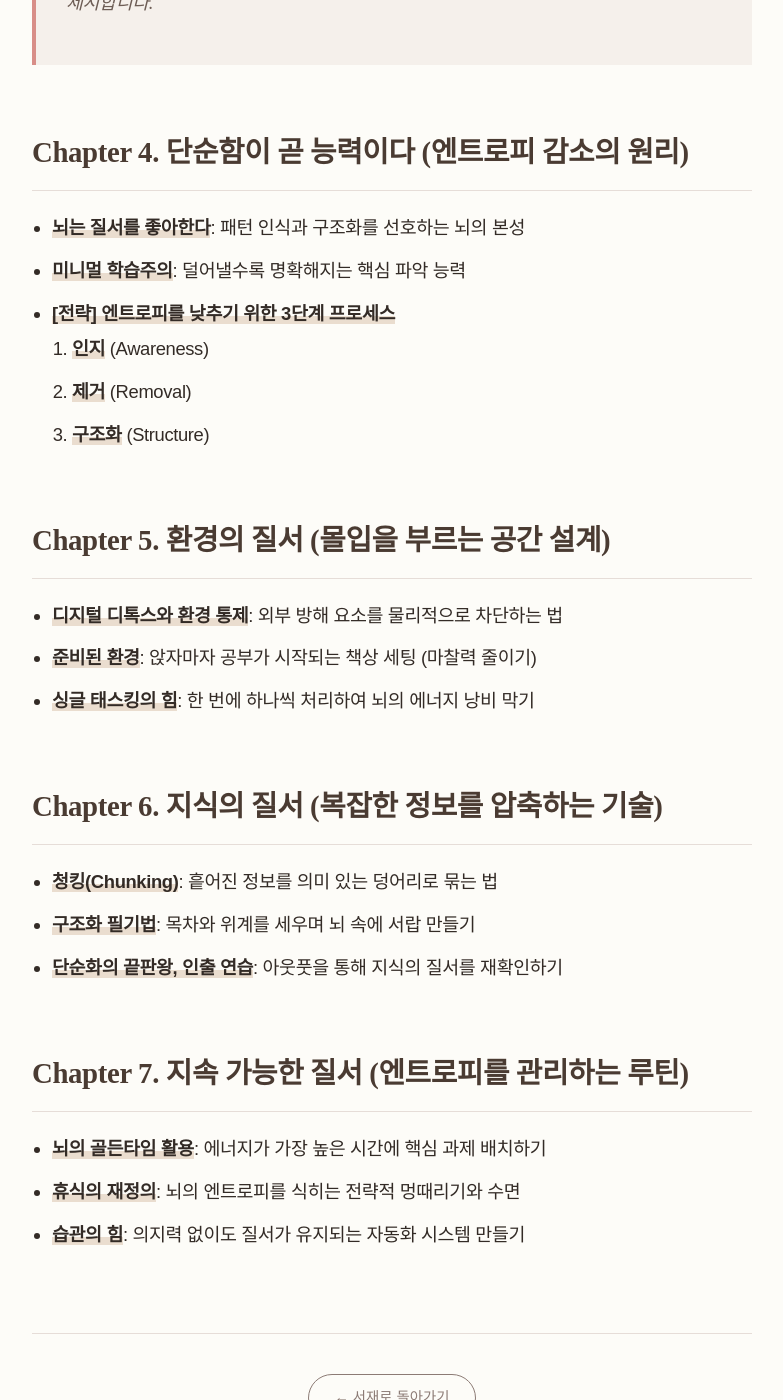
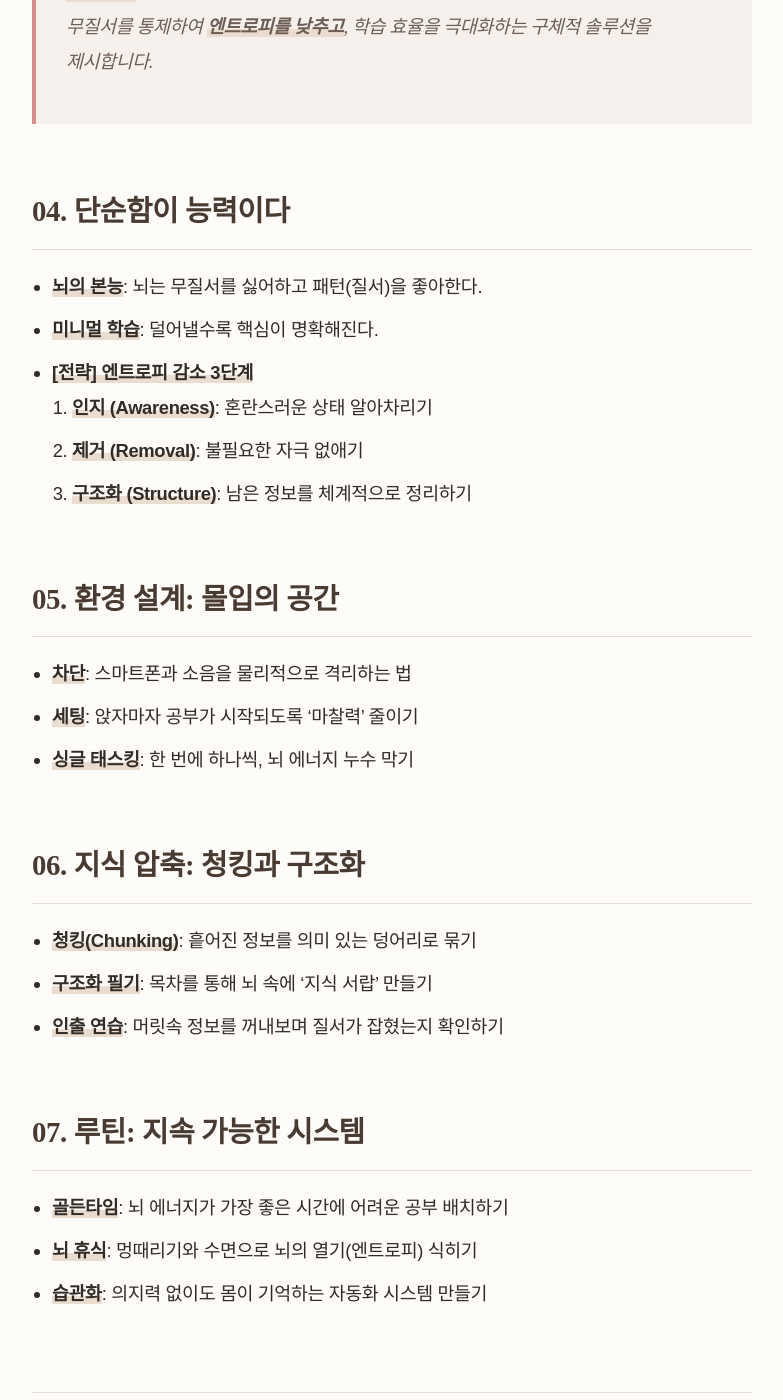
Before and after one commit to somath-edu/somath-edu.github.io, a Jekyll site: the page built from entropy.md, in a window 1280 px wide and 1400 px high, scrolled down 2190 px. Shown: the whole window, without its empty margins (248-1031 px from the left). Built offline with Jekyll 4.4.1, drawn with Linux system fonts in a browser that asks for light colours; some web fonts are replaced; some of the changed text lies outside the part shown.

Commit message:
Revise entropy.md for clarity and structure

```diff
--- a/entropy.md
+++ b/entropy.md
@@ -6,63 +6,65 @@ date: 2026-02-02
 ---
 
 <br>
-학습할수록 머릿속이 복잡해지나요? 심리적 엔트로피를 낮추고 몰입을 극대화하는 가장 과학적인 학습 전략을 소개합니다.
+
+학습할수록 머릿속이 복잡해지나요? 심리적 엔트로피를 낮추고 몰입을 극대화하는 **가장 과학적인 학습 전략**을 제안합니다.
 
 <br>
 <hr>
 <br>
 
-# Part 1. Entropy Increase (엔트로피 증가)
+# Part 1. 진단: 무질서해진 머릿속
 
 > **핵심 목표**<br>
-> 현재 아이들의 비효율적인 학습 상황을 **'높은 엔트로피'** 상태로 진단하고 분석합니다.
+> 아이들의 학습 상황을 **'높은 엔트로피(무질서)'** 상태로 정의하고, 그 원인을 파악합니다.
 
-## Chapter 1. 학습 엔트로피란 무엇인가?
-- 물리학의 엔트로피 개념을 학습 상황에 대입하여 정의
-- **'열심히'가 통하지 않는 시대**: 투입 시간 대비 효율이 떨어지는 고엔트로피 학습의 현주소
-- **[진단] 우리 아이 학습 상태의 무질서도(Entropy Level) 체크리스트**
+## 01. 학습 엔트로피의 정체
+- **정의**: 물리학의 엔트로피 개념을 학습에 적용 (무질서도 증가 = 효율 감소)
+- **현주소**: 시간은 많이 쓰는데 성적은 안 나오는 '고비용 저효율' 상태
+- **[진단] 우리 아이 무질서도 체크**
     - [ ] 책상 위에 일주일 지난 프린트물이 있다.
-    - [ ] 공부를 시작하려면 10분 이상 걸린다.
+    - [ ] 공부 시작 전 딴짓하는 시간이 10분 넘는다.
     - [ ] "방금 뭐 읽었어?"라고 물으면 대답을 못 한다.
 
-## Chapter 2. 뇌를 공격하는 무질서의 요인들 (외적 요인)
-- **디지털 엔트로피**: 스마트폰, 알림, 멀티태스킹이 만드는 주의력 분산
-- **환경 엔트로피**: 정리되지 않은 책상과 공부방이 뇌에 미치는 악영향
-- **정보 과잉의 역설**: 너무 많은 자료가 오히려 학습을 방해하는 메커니즘
+## 02. 외부의 적: 디지털과 환경
+- **디지털 엔트로피**: 스마트폰 알림과 멀티태스킹이 만드는 주의력 파편화
+- **환경 엔트로피**: 정리되지 않은 책상이 뇌에 주는 시각적 스트레스
+- **정보의 역설**: 자료가 많을수록 오히려 선택을 못 하고 방황하는 현상
 
-## Chapter 3. 과부하 걸린 뇌의 비명 (내적 요인)
-- **인지 부하 이론**: 뇌가 처리할 수 있는 정보량의 한계
-- **"다 안다"는 착각**: 정리되지 않은 지식이 만드는 메타인지의 오류
-- **증상**: 높은 엔트로피 상태가 지속될 때 나타나는 번아웃, 학습 무기력
+## 03. 내부의 적: 인지 과부하
+- **인지 부하 이론**: 우리 뇌가 한 번에 처리할 수 있는 용량은 정해져 있다.
+- **메타인지 오류**: 눈으로 '본 것'을 머리에 '넣은 것'으로 착각하는 상태
+- **증상**: 머리가 멍해지는 '브레인 포그(Brain Fog)'와 학습 무기력
 
+<br>
 <br>
 <hr>
 <br>
 
-# Part 2. Entropy Reduction (엔트로피 감소)
+# Part 2. 처방: 질서를 만드는 힘
 
 > **핵심 목표**<br>
-> 무질서를 질서로 바꾸어(**엔트로피 감소**) 학습 효율을 극대화하는 구체적인 방법론을 제시합니다.
+> 무질서를 통제하여 **엔트로피를 낮추고**, 학습 효율을 극대화하는 구체적 솔루션을 제시합니다.
 
-## Chapter 4. 단순함이 곧 능력이다 (엔트로피 감소의 원리)
-- **뇌는 질서를 좋아한다**: 패턴 인식과 구조화를 선호하는 뇌의 본성
-- **미니멀 학습주의**: 덜어낼수록 명확해지는 핵심 파악 능력
-- **[전략] 엔트로피를 낮추기 위한 3단계 프로세스**
-    1. **인지** (Awareness)
-    2. **제거** (Removal)
-    3. **구조화** (Structure)
+## 04. 단순함이 능력이다
+- **뇌의 본능**: 뇌는 무질서를 싫어하고 패턴(질서)을 좋아한다.
+- **미니멀 학습**: 덜어낼수록 핵심이 명확해진다.
+- **[전략] 엔트로피 감소 3단계**
+    1. **인지 (Awareness)**: 혼란스러운 상태 알아차리기
+    2. **제거 (Removal)**: 불필요한 자극 없애기
+    3. **구조화 (Structure)**: 남은 정보를 체계적으로 정리하기
 
-## Chapter 5. 환경의 질서 (몰입을 부르는 공간 설계)
-- **디지털 디톡스와 환경 통제**: 외부 방해 요소를 물리적으로 차단하는 법
-- **준비된 환경**: 앉자마자 공부가 시작되는 책상 세팅 (마찰력 줄이기)
-- **싱글 태스킹의 힘**: 한 번에 하나씩 처리하여 뇌의 에너지 낭비 막기
+## 05. 환경 설계: 몰입의 공간
+- **차단**: 스마트폰과 소음을 물리적으로 격리하는 법
+- **세팅**: 앉자마자 공부가 시작되도록 '마찰력' 줄이기
+- **싱글 태스킹**: 한 번에 하나씩, 뇌 에너지 누수 막기
 
-## Chapter 6. 지식의 질서 (복잡한 정보를 압축하는 기술)
-- **청킹(Chunking)**: 흩어진 정보를 의미 있는 덩어리로 묶는 법
-- **구조화 필기법**: 목차와 위계를 세우며 뇌 속에 서랍 만들기
-- **단순화의 끝판왕, 인출 연습**: 아웃풋을 통해 지식의 질서를 재확인하기
+## 06. 지식 압축: 청킹과 구조화
+- **청킹(Chunking)**: 흩어진 정보를 의미 있는 덩어리로 묶기
+- **구조화 필기**: 목차를 통해 뇌 속에 '지식 서랍' 만들기
+- **인출 연습**: 머릿속 정보를 꺼내보며 질서가 잡혔는지 확인하기
 
-## Chapter 7. 지속 가능한 질서 (엔트로피를 관리하는 루틴)
-- **뇌의 골든타임 활용**: 에너지가 가장 높은 시간에 핵심 과제 배치하기
-- **휴식의 재정의**: 뇌의 엔트로피를 식히는 전략적 멍때리기와 수면
-- **습관의 힘**: 의지력 없이도 질서가 유지되는 자동화 시스템 만들기
+## 07. 루틴: 지속 가능한 시스템
+- **골든타임**: 뇌 에너지가 가장 좋은 시간에 어려운 공부 배치하기
+- **뇌 휴식**: 멍때리기와 수면으로 뇌의 열기(엔트로피) 식히기
+- **습관화**: 의지력 없이도 몸이 기억하는 자동화 시스템 만들기
```
